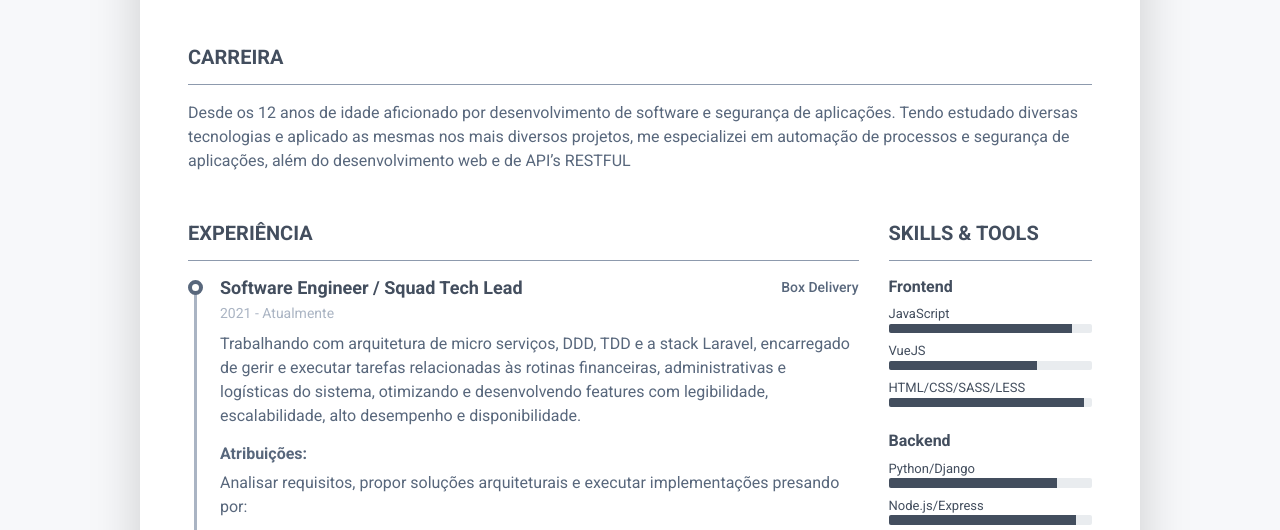
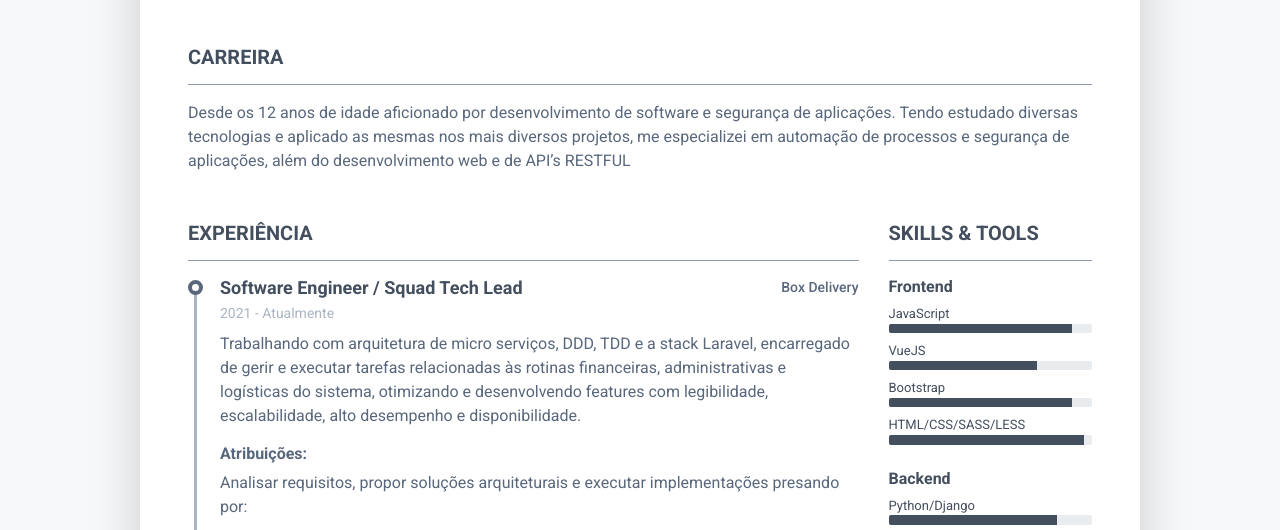
Before and after one commit to luispaulotoniettefranca/luispaulotoniettefranca.github.io, a plain HTML site: page index.html in a window 1280 px wide. Shown: the part 253-783 px from the top of the page. Drawn offline with Linux system fonts and the light colour scheme.

Commit message:
add bootstrap flag

```diff
--- a/index.html
+++ b/index.html
@@ -303,6 +303,12 @@
 											    <div class="progress-bar theme-progress-bar-dark" role="progressbar" style="width: 73%" aria-valuenow="25" aria-valuemin="0" aria-valuemax="100"></div>
 											</div>
 								        </li>
+										<li class="mb-2">
+								            <div class="resume-skill-name">Bootstrap</div>
+									        <div class="progress resume-progress">
+											    <div class="progress-bar theme-progress-bar-dark" role="progressbar" style="width: 90%" aria-valuenow="25" aria-valuemin="0" aria-valuemax="100"></div>
+											</div>
+								        </li>
 								        <li class="mb-2">
 								            <div class="resume-skill-name">HTML/CSS/SASS/LESS</div>
 									        <div class="progress resume-progress">
```
